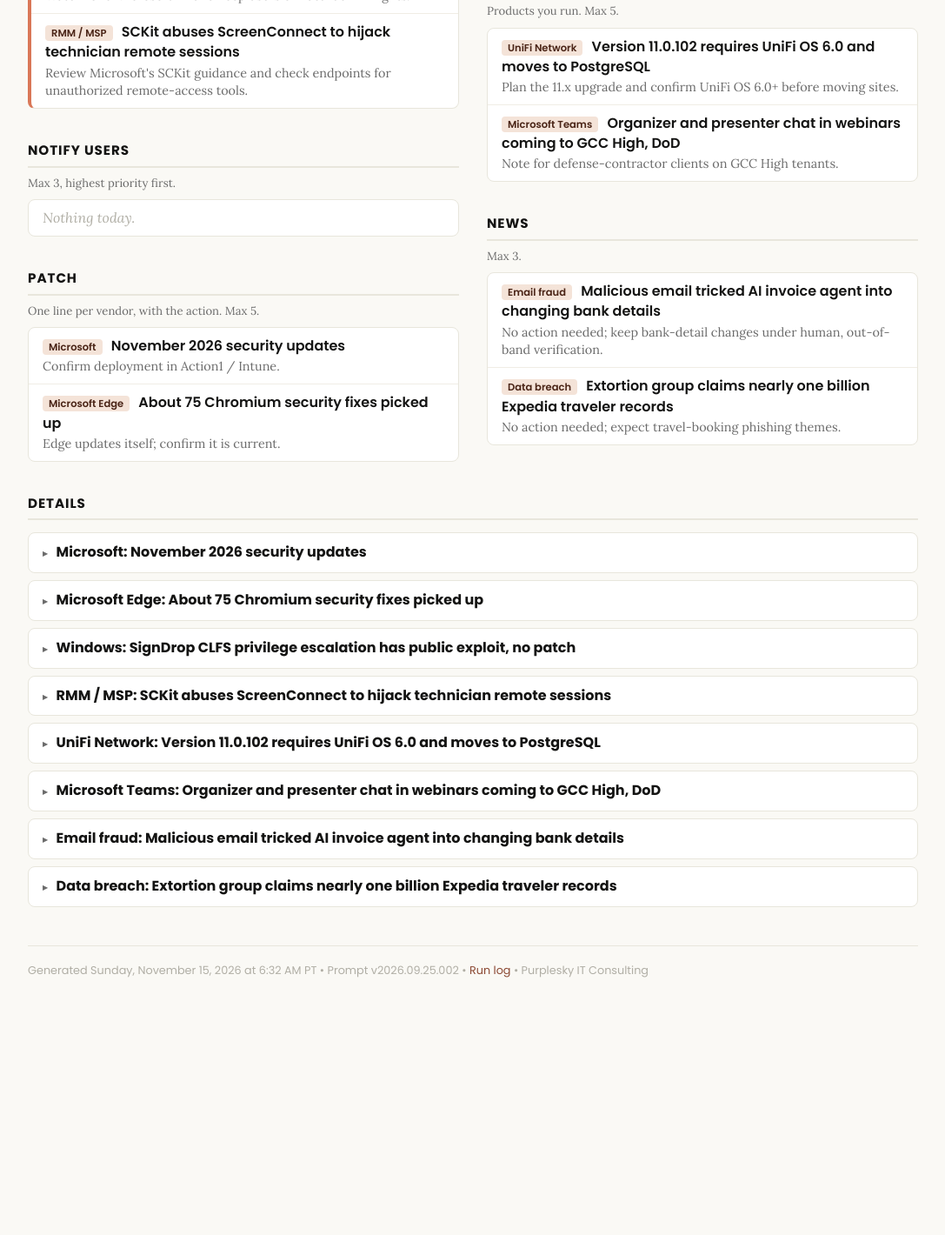
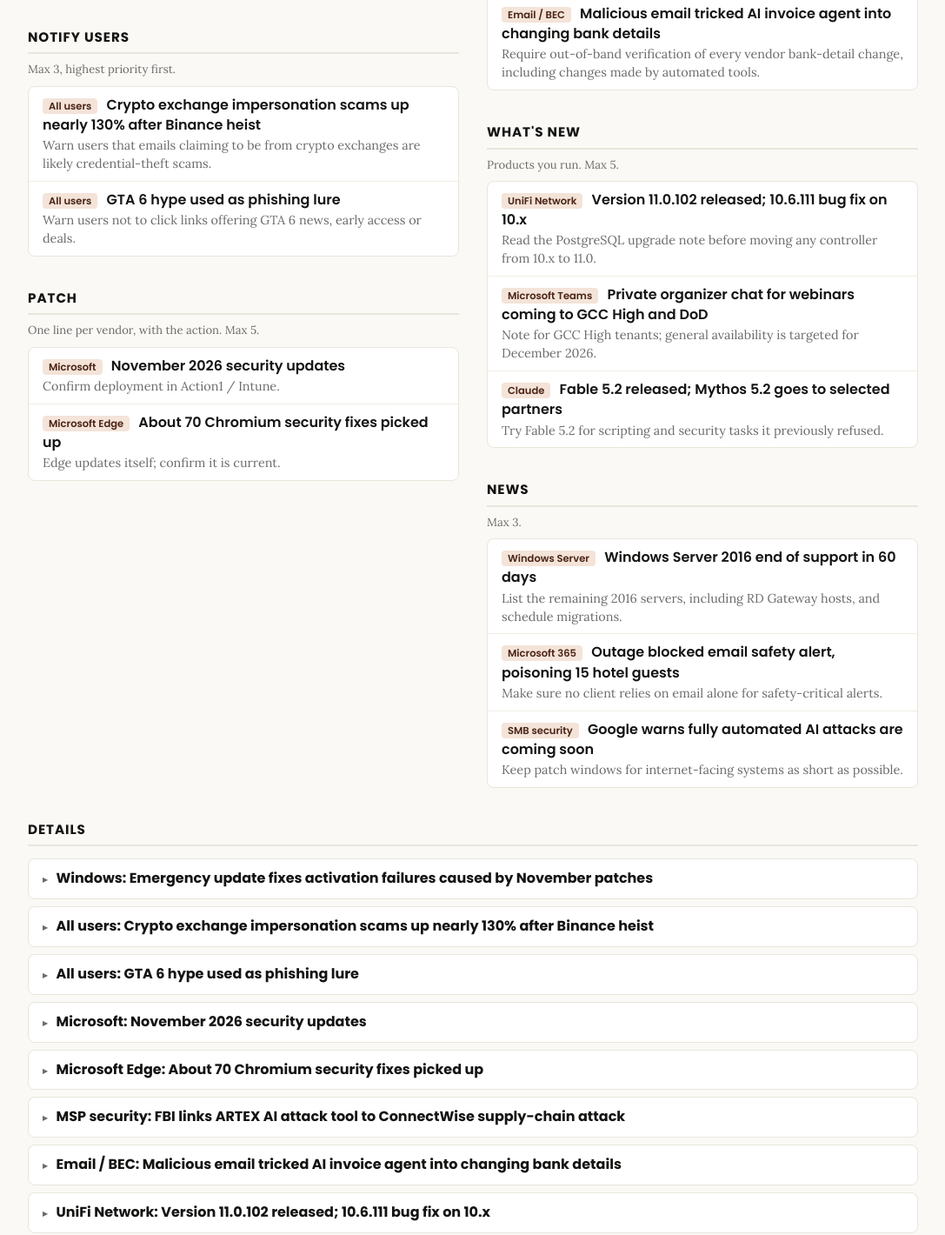
Before and after one commit to lcoppenr/PurpSkyPublic, a plain HTML site: page News/index.html in a window 1280 px wide. Shown: the part 410-1830 px from the top of the page at 87% size, without its empty margins (96-1183 px from the left). Before the commit the page ends 1575 px from the top, so only its background shows below. Drawn offline with Linux system fonts and the light colour scheme.

Commit message:
briefing: 2026-11-16

```diff
--- a/News/index.html
+++ b/News/index.html
@@ -4,7 +4,7 @@
 <meta charset="UTF-8">
 <meta name="viewport" content="width=device-width, initial-scale=1.0">
 <meta name="robots" content="noindex, nofollow, noarchive">
-<title>Morning Briefing -- Sunday, November 15, 2026</title>
+<title>Morning Briefing -- Monday, November 16, 2026</title>
 <link rel="preconnect" href="https://fonts.googleapis.com">
 <link rel="preconnect" href="https://fonts.gstatic.com" crossorigin>
 <link href="https://fonts.googleapis.com/css2?family=Poppins:wght@400;600;700&family=Lora:ital,wght@0,400;0,600;1,400&display=swap" rel="stylesheet">
@@ -14,38 +14,43 @@
 <main class="briefing-content">
 
 <div class="page-header">
-  <h1>Morning Briefing -- Sunday, November 15, 2026</h1>
-  <p class="page-meta">8 items from 22 findings &bull; Built from the Routine's own research (local file missing) &bull; Pacific Time</p>
+  <h1>Morning Briefing -- Monday, November 16, 2026</h1>
+  <p class="page-meta">13 items from 29 findings &bull; Built from the Routine's own research (local file missing) &bull; Pacific Time</p>
 </div>
 
 <div class="brief-cols">
   <div class="brief-col">
     <p class="brief-coltitle">Do</p>
-    <div class="brief-sec"><h2>Top actions</h2><p class="brief-rule">Nothing urgent. Keep an eye on:</p><ul class="brief-lines"><li><span class="brief-quiet">Nothing urgent today.</span></li><li><span class="brief-tag">Windows</span> <a href="#item-3" class="brief-hl">SignDrop CLFS privilege escalation has public exploit, no patch</a> <span class="brief-act">Watch for a Microsoft fix and keep users off local admin rights.</span></li><li><span class="brief-tag">RMM / MSP</span> <a href="#item-4" class="brief-hl">SCKit abuses ScreenConnect to hijack technician remote sessions</a> <span class="brief-act">Review Microsoft's SCKit guidance and check endpoints for unauthorized remote-access tools.</span></li></ul></div>
-    <div class="brief-sec"><h2>Notify users</h2><p class="brief-rule">Max 3, highest priority first.</p><ul class="brief-lines"><li class="brief-empty">Nothing today.</li></ul></div>
-    <div class="brief-sec"><h2>Patch</h2><p class="brief-rule">One line per vendor, with the action. Max 5.</p><ul class="brief-lines"><li><span class="brief-tag">Microsoft</span> <a href="#item-1" class="brief-hl">November 2026 security updates</a> <span class="brief-act">Confirm deployment in Action1 / Intune.</span></li><li><span class="brief-tag">Microsoft Edge</span> <a href="#item-2" class="brief-hl">About 75 Chromium security fixes picked up</a> <span class="brief-act">Edge updates itself; confirm it is current.</span></li></ul></div>
+    <div class="brief-sec"><h2>Top actions</h2><p class="brief-rule">Your stack, exploited or urgent. Max 5.</p><ul class="brief-lines"><li><span class="brief-tag">Windows</span> <a href="#item-1" class="brief-hl">Emergency update fixes activation failures caused by November patches</a> <span class="brief-act">Deploy the out-of-band update to machines showing activation or licensing errors.</span></li></ul></div>
+    <div class="brief-sec"><h2>Notify users</h2><p class="brief-rule">Max 3, highest priority first.</p><ul class="brief-lines"><li><span class="brief-tag">All users</span> <a href="#item-2" class="brief-hl">Crypto exchange impersonation scams up nearly 130% after Binance heist</a> <span class="brief-act">Warn users that emails claiming to be from crypto exchanges are likely credential-theft scams.</span></li><li><span class="brief-tag">All users</span> <a href="#item-3" class="brief-hl">GTA 6 hype used as phishing lure</a> <span class="brief-act">Warn users not to click links offering GTA 6 news, early access or deals.</span></li></ul></div>
+    <div class="brief-sec"><h2>Patch</h2><p class="brief-rule">One line per vendor, with the action. Max 5.</p><ul class="brief-lines"><li><span class="brief-tag">Microsoft</span> <a href="#item-4" class="brief-hl">November 2026 security updates</a> <span class="brief-act">Confirm deployment in Action1 / Intune.</span></li><li><span class="brief-tag">Microsoft Edge</span> <a href="#item-5" class="brief-hl">About 70 Chromium security fixes picked up</a> <span class="brief-act">Edge updates itself; confirm it is current.</span></li></ul></div>
   </div>
   <div class="brief-col">
     <p class="brief-coltitle">Know</p>
-    <div class="brief-sec"><h2>Monitor</h2><p class="brief-rule">Max 3.</p><ul class="brief-lines"><li class="brief-empty">Listed under Top actions.</li></ul></div>
-    <div class="brief-sec"><h2>What's New</h2><p class="brief-rule">Products you run. Max 5.</p><ul class="brief-lines"><li><span class="brief-tag">UniFi Network</span> <a href="#item-5" class="brief-hl">Version 11.0.102 requires UniFi OS 6.0 and moves to PostgreSQL</a> <span class="brief-act">Plan the 11.x upgrade and confirm UniFi OS 6.0+ before moving sites.</span></li><li><span class="brief-tag">Microsoft Teams</span> <a href="#item-6" class="brief-hl">Organizer and presenter chat in webinars coming to GCC High, DoD</a> <span class="brief-act">Note for defense-contractor clients on GCC High tenants.</span></li></ul></div>
-    <div class="brief-sec"><h2>News</h2><p class="brief-rule">Max 3.</p><ul class="brief-lines"><li><span class="brief-tag">Email fraud</span> <a href="#item-7" class="brief-hl">Malicious email tricked AI invoice agent into changing bank details</a> <span class="brief-act">No action needed; keep bank-detail changes under human, out-of-band verification.</span></li><li><span class="brief-tag">Data breach</span> <a href="#item-8" class="brief-hl">Extortion group claims nearly one billion Expedia traveler records</a> <span class="brief-act">No action needed; expect travel-booking phishing themes.</span></li></ul></div>
+    <div class="brief-sec"><h2>Monitor</h2><p class="brief-rule">Max 3.</p><ul class="brief-lines"><li><span class="brief-tag">MSP security</span> <a href="#item-6" class="brief-hl">FBI links ARTEX AI attack tool to ConnectWise supply-chain attack</a> <span class="brief-act">Check client tenants for ConnectWise Cloud Backup (SkyKick) app access and review the ARTEX detection pack.</span></li><li><span class="brief-tag">Email / BEC</span> <a href="#item-7" class="brief-hl">Malicious email tricked AI invoice agent into changing bank details</a> <span class="brief-act">Require out-of-band verification of every vendor bank-detail change, including changes made by automated tools.</span></li></ul></div>
+    <div class="brief-sec"><h2>What's New</h2><p class="brief-rule">Products you run. Max 5.</p><ul class="brief-lines"><li><span class="brief-tag">UniFi Network</span> <a href="#item-8" class="brief-hl">Version 11.0.102 released; 10.6.111 bug fix on 10.x</a> <span class="brief-act">Read the PostgreSQL upgrade note before moving any controller from 10.x to 11.0.</span></li><li><span class="brief-tag">Microsoft Teams</span> <a href="#item-9" class="brief-hl">Private organizer chat for webinars coming to GCC High and DoD</a> <span class="brief-act">Note for GCC High tenants; general availability is targeted for December 2026.</span></li><li><span class="brief-tag">Claude</span> <a href="#item-10" class="brief-hl">Fable 5.2 released; Mythos 5.2 goes to selected partners</a> <span class="brief-act">Try Fable 5.2 for scripting and security tasks it previously refused.</span></li></ul></div>
+    <div class="brief-sec"><h2>News</h2><p class="brief-rule">Max 3.</p><ul class="brief-lines"><li><span class="brief-tag">Windows Server</span> <a href="#item-11" class="brief-hl">Windows Server 2016 end of support in 60 days</a> <span class="brief-act">List the remaining 2016 servers, including RD Gateway hosts, and schedule migrations.</span></li><li><span class="brief-tag">Microsoft 365</span> <a href="#item-12" class="brief-hl">Outage blocked email safety alert, poisoning 15 hotel guests</a> <span class="brief-act">Make sure no client relies on email alone for safety-critical alerts.</span></li><li><span class="brief-tag">SMB security</span> <a href="#item-13" class="brief-hl">Google warns fully automated AI attacks are coming soon</a> <span class="brief-act">Keep patch windows for internet-facing systems as short as possible.</span></li></ul></div>
   </div>
 </div>
 
 <div class="section-details">
   <h2>Details</h2>
-  <details class="item" id="item-1"><summary class="item-header"><span class="item-title">Microsoft: November 2026 security updates</span></summary><div class="item-body"><p>Microsoft's update guide added or revised entries for remote code execution flaws in Remote Desktop Services (CVE-2026-108401), Windows SMB (CVE-2026-119988) and the Windows Codecs Library (CVE-2026-113749). The same batch covers an NTLM spoofing flaw (CVE-2026-121680) and elevation-of-privilege bugs in Print Spooler, the Windows Kernel, the Kernel Transaction Manager, the Remote Access API, ICS and the Graphics Kernel. The feed gives no exploitation status.</p><p><a href="https://msrc.microsoft.com/update-guide/vulnerability/CVE-2026-108401" target="_blank" class="src">Source 1 &rarr;</a></p></div></details>
-  <details class="item" id="item-2"><summary class="item-header"><span class="item-title">Microsoft Edge: About 75 Chromium security fixes picked up</span></summary><div class="item-body"><p>Microsoft ingested about 75 Chromium CVEs (CVE-2026-125342 through CVE-2026-126922) that affect Edge. They include use-after-free, type confusion and out-of-bounds read/write bugs. The feed gives no exploitation status.</p><p><a href="https://msrc.microsoft.com/update-guide" target="_blank" class="src">Source 1 &rarr;</a></p></div></details>
-  <details class="item" id="item-3"><summary class="item-header"><span class="item-title">Windows: SignDrop CLFS privilege escalation has public exploit, no patch</span></summary><div class="item-body"><p>A public proof-of-concept released November 10 lets a standard user reach SYSTEM by abusing the CLFS log-file signing feature. It has no CVE and no Microsoft patch, and the November Patch Tuesday did not fix it. Reports do not confirm exploitation in the wild.</p><p><a href="https://dailysecurityreview.com/resources/signdrop-windows-clfs-zero-day-exploit-published-no-patch/" target="_blank" class="src">Source 1 &rarr;</a></p></div></details>
-  <details class="item" id="item-4"><summary class="item-header"><span class="item-title">RMM / MSP: SCKit abuses ScreenConnect to hijack technician remote sessions</span></summary><div class="item-body"><p>Microsoft Threat Intelligence describes SCKit, which abuses ConnectWise ScreenConnect to deploy rogue remote-access clients and target IT technician sessions. The activity is seen in the wild against MSP and IT-support environments. The post includes the attack chain, mitigations and Defender XDR hunting queries.</p><p><a href="https://www.microsoft.com/en-us/security/blog/2026/11/13/sckit-abuses-screenconnect-deploy-remote-access-target-technician-sessions/" target="_blank" class="src">Source 1 &rarr;</a></p></div></details>
-  <details class="item" id="item-5"><summary class="item-header"><span class="item-title">UniFi Network: Version 11.0.102 requires UniFi OS 6.0 and moves to PostgreSQL</span></summary><div class="item-body"><p>Ubiquiti released UniFi Network Application 11.0.102, the first 11.x release. It requires UniFi OS 6.0 or newer, and upgrading from 10.x includes a change to a PostgreSQL database.</p><p><a href="https://community.ui.com/releases/UniFi-Network-Application-11-0-102/15b502c5-5ac6-4c96-8692-1f3616e46121" target="_blank" class="src">Source 1 &rarr;</a></p></div></details>
-  <details class="item" id="item-6"><summary class="item-header"><span class="item-title">Microsoft Teams: Organizer and presenter chat in webinars coming to GCC High, DoD</span></summary><div class="item-body"><p>The Microsoft 365 Roadmap lists private chat for organizers and presenters in structured meetings and webinars for the GCC High and DoD clouds. General availability is targeted for December 2026.</p><p><a href="https://www.microsoft.com/microsoft-365/roadmap?id=580452" target="_blank" class="src">Source 1 &rarr;</a></p></div></details>
-  <details class="item" id="item-7"><summary class="item-header"><span class="item-title">Email fraud: Malicious email tricked AI invoice agent into changing bank details</span></summary><div class="item-body"><p>BleepingComputer describes an AI invoice-processing agent that a malicious email manipulated into changing a vendor's bank details. The case exposed five security gaps around AI agents that handle email-driven business processes, a new route for business email compromise and payment fraud.</p><p><a href="https://www.bleepingcomputer.com/news/security/how-one-ai-agent-exposed-five-critical-enterprise-security-gaps/" target="_blank" class="src">Source 1 &rarr;</a></p></div></details>
-  <details class="item" id="item-8"><summary class="item-header"><span class="item-title">Data breach: Extortion group claims nearly one billion Expedia traveler records</span></summary><div class="item-body"><p>The extortion group n0n claims it stole nearly one billion Expedia traveler records through a compromised third-party provider. The claim is unverified. Follow-on phishing using travel-booking themes is expected.</p><p><a href="https://securityaffairs.com/203062/cyber-crime/extortion-group-claims-theft-of-nearly-one-billion-expedia-traveler-records.html" target="_blank" class="src">Source 1 &rarr;</a></p></div></details>
+  <details class="item" id="item-1"><summary class="item-header"><span class="item-title">Windows: Emergency update fixes activation failures caused by November patches</span></summary><div class="item-body"><p>Microsoft released emergency out-of-band Windows updates to fix activation and licensing failures caused by the November 2026 security updates. Admins who see activation or licensing errors after November Patch Tuesday should deploy the out-of-band update. The feed does not name the specific builds.</p><p><a href="https://www.bleepingcomputer.com/news/microsoft/microsoft-new-windows-emergency-updates-fix-activation-licensing-failures/" target="_blank" class="src">Source 1 &rarr;</a></p></div></details>
+  <details class="item" id="item-2"><summary class="item-header"><span class="item-title">All users: Crypto exchange impersonation scams up nearly 130% after Binance heist</span></summary><div class="item-body"><p>KnowBe4 analysts reported a nearly 130% increase in cryptocurrency-exchange impersonation phishing after the Binance heist. Attackers use the news coverage to impersonate the exchange and steal credentials and funds.</p><p><a href="https://blog.knowbe4.com/binance-heist-fallout-crypto-impersonation-phishing-scams" target="_blank" class="src">Source 1 &rarr;</a></p></div></details>
+  <details class="item" id="item-3"><summary class="item-header"><span class="item-title">All users: GTA 6 hype used as phishing lure</span></summary><div class="item-body"><p>KnowBe4 Threat Labs reported phishing campaigns that use hype around Grand Theft Auto 6 to lure victims. The research is useful for awareness training on topical lures.</p><p><a href="https://blog.knowbe4.com/gta-6-phishing-hype-weaponization" target="_blank" class="src">Source 1 &rarr;</a></p></div></details>
+  <details class="item" id="item-4"><summary class="item-header"><span class="item-title">Microsoft: November 2026 security updates</span></summary><div class="item-body"><p>Microsoft revised several November CVEs to add Microsoft Office updates, including Windows Codecs Library remote code execution (CVE-2026-113749), Graphics Kernel and Win32k flaws, and NTLM spoofing (CVE-2026-121680). Other November fixes include Remote Desktop Services RCE (CVE-2026-108401) and Windows SMB RCE (CVE-2026-119988). The feed does not show any of them as exploited.</p><p><a href="https://msrc.microsoft.com/update-guide/vulnerability/CVE-2026-113749" target="_blank" class="src">Source 1 &rarr;</a> &bull; <a href="https://msrc.microsoft.com/update-guide/vulnerability/CVE-2026-119988" target="_blank" class="src">Source 2 &rarr;</a></p></div></details>
+  <details class="item" id="item-5"><summary class="item-header"><span class="item-title">Microsoft Edge: About 70 Chromium security fixes picked up</span></summary><div class="item-body"><p>MSRC published roughly 70 Chromium CVEs (for example CVE-2026-125342 and CVE-2026-126840 through CVE-2026-126922). They cover use-after-free, type confusion, out-of-bounds and authorization flaws that Edge fixes by taking in the Chromium patches. The feed does not show any of them as exploited.</p><p><a href="https://msrc.microsoft.com/update-guide/vulnerability/CVE-2026-126840" target="_blank" class="src">Source 1 &rarr;</a></p></div></details>
+  <details class="item" id="item-6"><summary class="item-header"><span class="item-title">MSP security: FBI links ARTEX AI attack tool to ConnectWise supply-chain attack</span></summary><div class="item-body"><p>The FBI warns that attackers are using ARTEX, an AI-powered penetration-testing framework, to automate attacks, and links it to the recent ConnectWise supply-chain compromise. Earlier reporting tied that compromise to Storm-0940, which used ARTEX against ConnectWise Cloud Backup (formerly SkyKick) and the Microsoft 365 tenants of MSP clients. An open ARTEX detection pack was published on 2026-11-16.</p><p><a href="https://www.bleepingcomputer.com/news/security/fbi-warns-artex-ai-hacking-tool-is-powering-global-cyberattacks/" target="_blank" class="src">Source 1 &rarr;</a> &bull; <a href="https://securityaffairs.com/203230/hacking/from-report-to-tested-detection-in-hours-the-artex-signature-pack.html" target="_blank" class="src">Source 2 &rarr;</a></p></div></details>
+  <details class="item" id="item-7"><summary class="item-header"><span class="item-title">Email / BEC: Malicious email tricked AI invoice agent into changing bank details</span></summary><div class="item-body"><p>Token Security showed that an AI agent built to process invoices could be manipulated by a malicious email into changing vendor bank details without triggering security alerts. The research flags a BEC-style risk for organizations that connect AI agents to mailbox workflows.</p><p><a href="https://www.bleepingcomputer.com/news/security/how-one-ai-agent-exposed-five-critical-enterprise-security-gaps/" target="_blank" class="src">Source 1 &rarr;</a></p></div></details>
+  <details class="item" id="item-8"><summary class="item-header"><span class="item-title">UniFi Network: Version 11.0.102 released; 10.6.111 bug fix on 10.x</span></summary><div class="item-body"><p>UniFi Network Application 11.0.102 is a new major version that requires UniFi OS 6.0 or newer, with a PostgreSQL upgrade note for anyone coming from 10.x or earlier. Version 10.6.111 on the 10.x line fixes restoring backups made on 9.0.120 and 9.0.122, and Ubiquiti now recommends UniFi OS Server for all self-hosted deployments. The feed mentions no security fixes.</p><p><a href="https://community.ui.com/releases/UniFi-Network-Application-11-0-102/15b502c5-5ac6-4c96-8692-1f3616e46121" target="_blank" class="src">Source 1 &rarr;</a> &bull; <a href="https://community.ui.com/releases/UniFi-Network-Application-10-6-111/9559b5b4-7939-4f22-8c58-934c7ed624ef" target="_blank" class="src">Source 2 &rarr;</a></p></div></details>
+  <details class="item" id="item-9"><summary class="item-header"><span class="item-title">Microsoft Teams: Private organizer chat for webinars coming to GCC High and DoD</span></summary><div class="item-body"><p>Microsoft 365 roadmap item 580452 adds a separate private chat for organizers, co-organizers and presenters in structured meetings and webinars, available before, during and after the event. It is for GCC High and DoD tenants, with GA targeted for December 2026.</p><p><a href="https://www.microsoft.com/microsoft-365/roadmap?id=580452" target="_blank" class="src">Source 1 &rarr;</a></p></div></details>
+  <details class="item" id="item-10"><summary class="item-header"><span class="item-title">Claude: Fable 5.2 released; Mythos 5.2 goes to selected partners</span></summary><div class="item-body"><p>Anthropic released Claude Fable 5.2 to regular users and Claude Mythos 5.2 to selected partners, with better coding and reasoning. BleepingComputer reports that Fable 5.2 refuses fewer security-related tasks and that Mythos 5.2 is better at finding bugs.</p><p><a href="https://www.bleepingcomputer.com/news/artificial-intelligence/anthropics-claude-fable-52-blocks-fewer-security-tasks-while-mythos-gets-better-at-finding-bugs/" target="_blank" class="src">Source 1 &rarr;</a></p></div></details>
+  <details class="item" id="item-11"><summary class="item-header"><span class="item-title">Windows Server: Windows Server 2016 end of support in 60 days</span></summary><div class="item-body"><p>Microsoft reminded customers that Windows Server 2016 reaches end of support in two months (mid-January 2027), after which it gets no security updates. Organizations still running it need to migrate or plan for extended support.</p><p><a href="https://www.bleepingcomputer.com/news/microsoft/microsoft-windows-server-2016-reaches-end-of-support-in-60-days/" target="_blank" class="src">Source 1 &rarr;</a></p></div></details>
+  <details class="item" id="item-12"><summary class="item-header"><span class="item-title">Microsoft 365: Outage blocked email safety alert, poisoning 15 hotel guests</span></summary><div class="item-body"><p>At a hotel in Germany, a sauna safety system sent its chlorine-level alerts by email, and a Microsoft 365 outage stopped the alert from going out. Fifteen guests were poisoned. The case shows the risk of routing critical alerts through a single cloud email path.</p><p><a href="https://securityaffairs.com/203189/security/the-microsoft-outage-left-15-hotel-guests-poisoned-by-chlorine.html" target="_blank" class="src">Source 1 &rarr;</a></p></div></details>
+  <details class="item" id="item-13"><summary class="item-header"><span class="item-title">SMB security: Google warns fully automated AI attacks are coming soon</span></summary><div class="item-body"><p>Google warns that threat actors use agentic AI offensive frameworks to automate vulnerability discovery and exploitation, which pushes attacks to machine speed. That shortens the time defenders have to patch, and Google expects fully automated attacks soon.</p><p><a href="https://www.bleepingcomputer.com/news/security/google-warns-that-fully-automated-ai-attacks-are-coming-soon/" target="_blank" class="src">Source 1 &rarr;</a></p></div></details>
 </div>
 
-<div class="footer">Generated Sunday, November 15, 2026 at 6:32 AM PT &bull; Prompt v2026.09.25.002 &bull; <a href="https://github.com/lcoppenr/GeneralInfo/blob/main/Claude/Briefings/logs/routine-2026-11-15.log" target="_blank">Run log</a> &bull; Purplesky IT Consulting</div>
+<div class="footer">Generated Monday, November 16, 2026 at 6:32 AM PT &bull; Prompt v2026.09.25.002 &bull; <a href="https://github.com/lcoppenr/GeneralInfo/blob/main/Claude/Briefings/logs/routine-2026-11-16.log" target="_blank">Run log</a> &bull; Purplesky IT Consulting</div>
 
 </main>
 </body>
```
